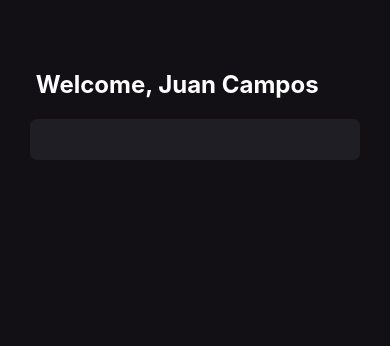
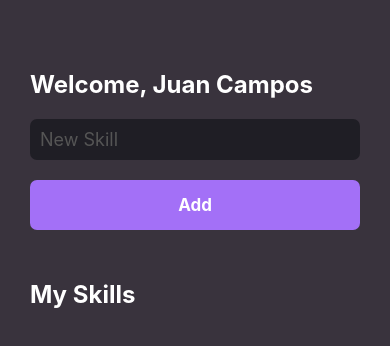
Before and after one commit to JuanCampbsi/my_skills, a React Native app: screen / in a window 390 px wide. Shown: the top 346 px of the page. Built offline with nearby package versions, Linux system fonts and the light colour scheme.

Commit message:
Add button, touchable

```diff
--- a/src/pages/home.js
+++ b/src/pages/home.js
@@ -1,12 +1,37 @@
 import React from 'react';
-import { View, Text, StyleSheet, TextInput, Platform } from 'react-native';
+import {
+  View,
+  Text,
+  StyleSheet,
+  TextInput,
+  Platform,
+  TouchableOpacity
+} from 'react-native';
 
 export function home() {
   return (
     <>
       <View style={styles.container}>
-        <Text style={styles.title}> Welcome, Juan Campos </Text>
-        <TextInput style={styles.input}></TextInput>
+        <Text style={styles.title}>
+          Welcome, Juan Campos
+        </Text>
+        <TextInput
+          style={styles.input}
+          placeholder="New Skill"
+          placeholderTextColor="#555"
+        />
+        <TouchableOpacity
+          style={styles.button}
+          activeOpacity={.7}
+        >
+          <Text
+            style={styles.buttonText}>
+              Add
+          </Text>
+        </TouchableOpacity>
+        <Text style={[styles.title, {marginTop: 50}]}>
+          My Skills
+        </Text>
       </View>
     </>
   )
@@ -14,7 +39,7 @@ export function home() {
 const styles = StyleSheet.create({
   container: {
     flex: 1,
-    backgroundColor: '#121015',
+    backgroundColor: '#39333d',
     paddingHorizontal: 20,
     paddingVertical: 70,
     paddingHorizontal: 30
@@ -31,6 +56,18 @@ const styles = StyleSheet.create({
     padding: Platform.OS === 'ios' ? 15 : 10,
     marginTop: Platform.OS === 'ios' ? 30 : 20,
     borderRadius: 7
+  },
+  button: {
+    backgroundColor: '#A370F7',
+    padding: 15,
+    borderRadius: 7,
+    alignItems: 'center',
+    marginTop: 20
+  },
+  buttonText: {
+    color: '#FFF',
+    fontSize: 17,
+    fontWeight: 'bold'
   }
 })
 
```
